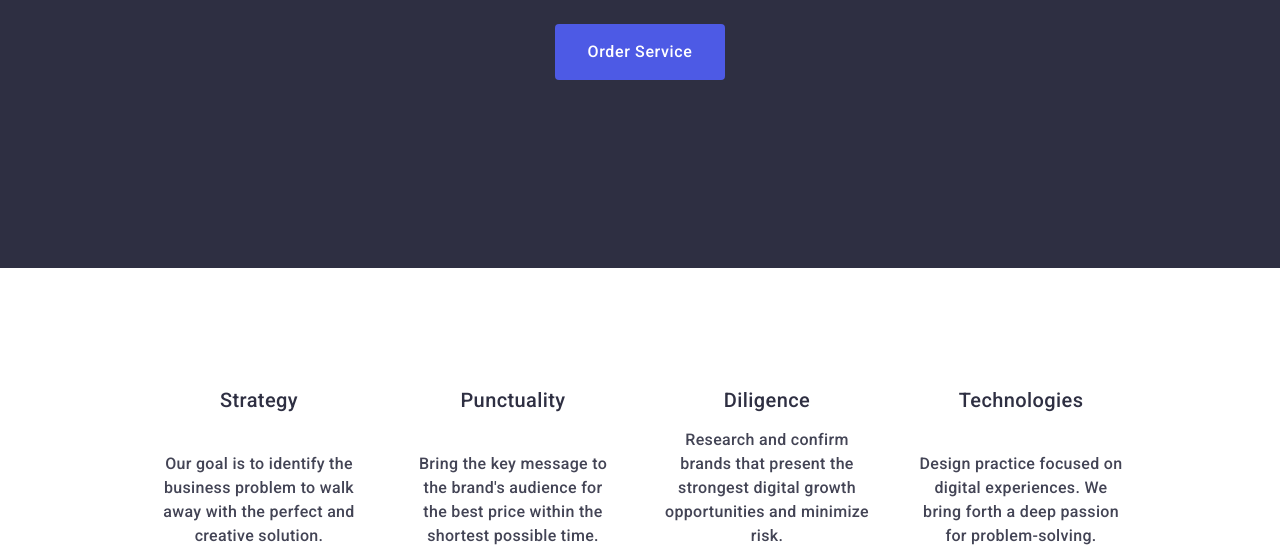
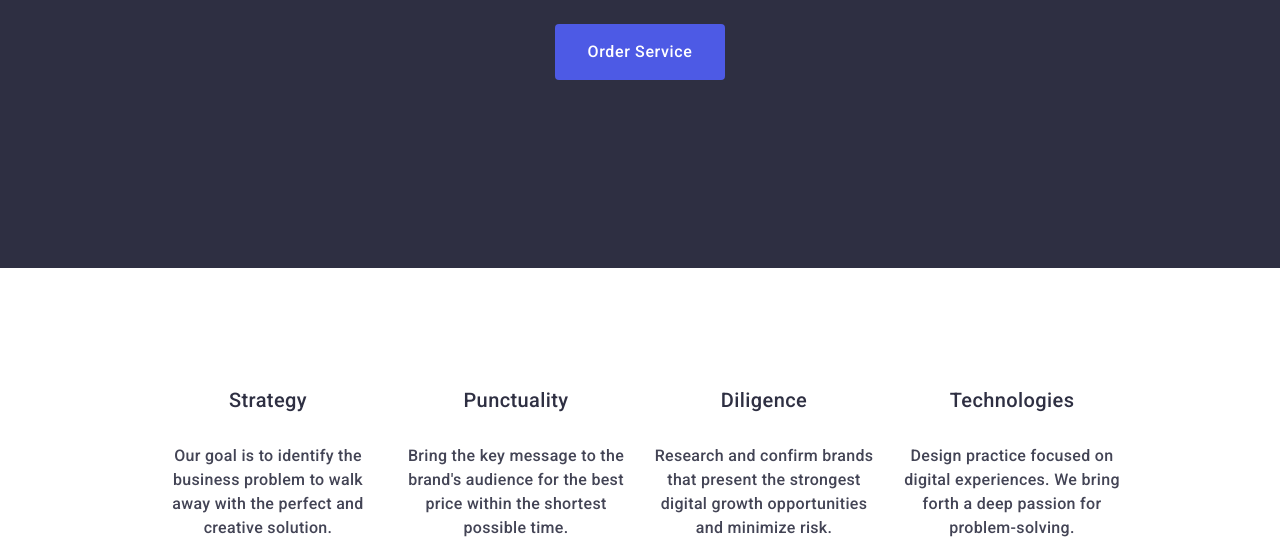
Before and after one commit to sivlvy/goit-markup-hw-03, a plain HTML site: page index.html in a window 1280 px wide. Shown: the part 406-953 px from the top of the page. Drawn offline with nearby package versions, Linux system fonts and the light colour scheme.

Commit message:
commit end

```diff
--- a/css/styles.css
+++ b/css/styles.css
@@ -210,8 +210,11 @@ body {
 
 
 
-
-.section.list .list {
+.section .container .list {
+   display: flex;
+   gap: 24px;
+}
+/* .section.list .list {
    display: flex;
    column-gap: 24px;
    flex-direction: row;
@@ -221,15 +224,19 @@ body {
    display: flex;
    margin-right: 24px;
    flex-direction: column;
-   width: 264px;
+   width: calc((100% - 72px) / 4);
    gap: 8px;
    align-items:start;
-}
+} */
 .section.list .list .item:last-child {
    margin-right: 0;
 }
 .list .item {
-   width: 264px;
+   display: flex;
+   width: calc((100% - 72px) / 4);
+   flex-direction: column;
+   gap: 8px;
+   align-items: start;
 }
 .section.what .list {
    display: flex;
```
